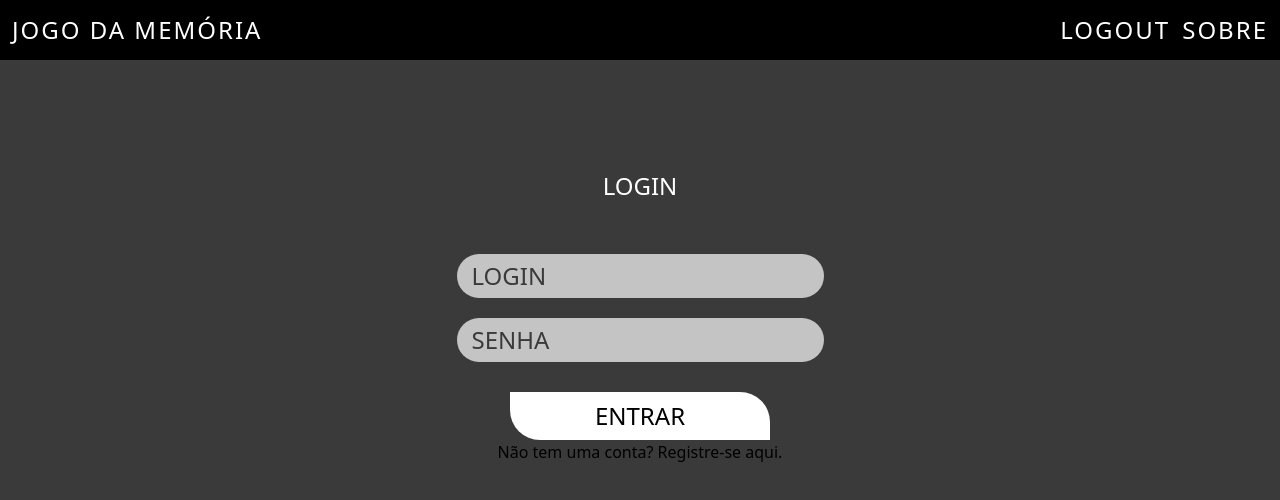
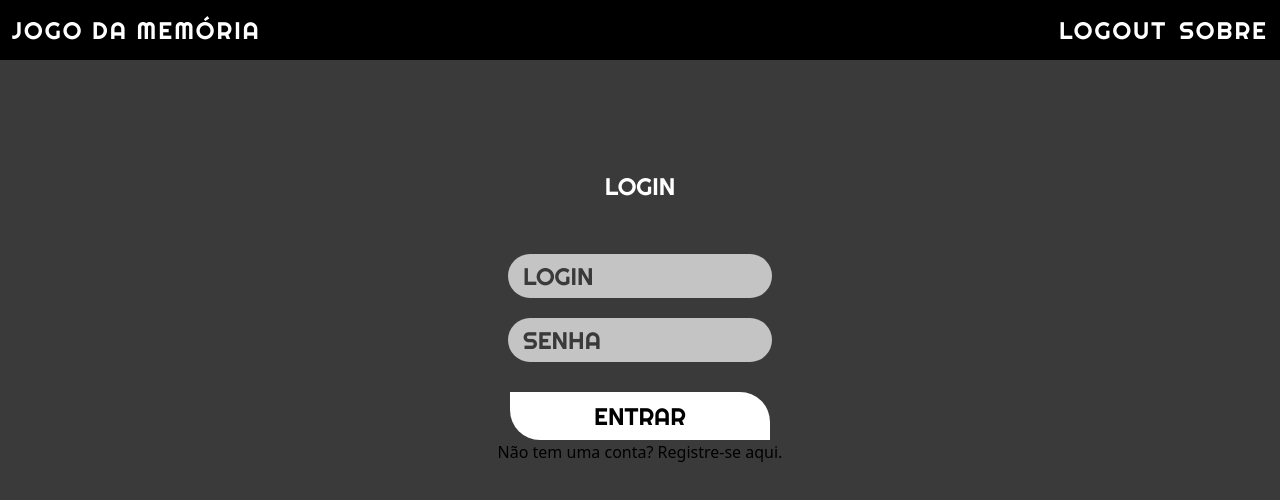
Before and after one commit to pedro-hdev/JogoDaMemoria, a Next.js app in the folder app-game/: page / in a window 1280 px wide. Shown: the top 500 px of the page. Built offline with nearby package versions, Linux system fonts and the light colour scheme.

Commit message:
added: font Righteous

```diff
--- a/app-game/tailwind.config.js
+++ b/app-game/tailwind.config.js
@@ -12,6 +12,9 @@ module.exports = {
         'gradient-conic':
           'conic-gradient(from 180deg at 50% 50%, var(--tw-gradient-stops))',
       },
+      fontFamily: {
+        'Righteous': ['Righteous', 'cursive']
+      },
     },
   },
   plugins: [],
```
